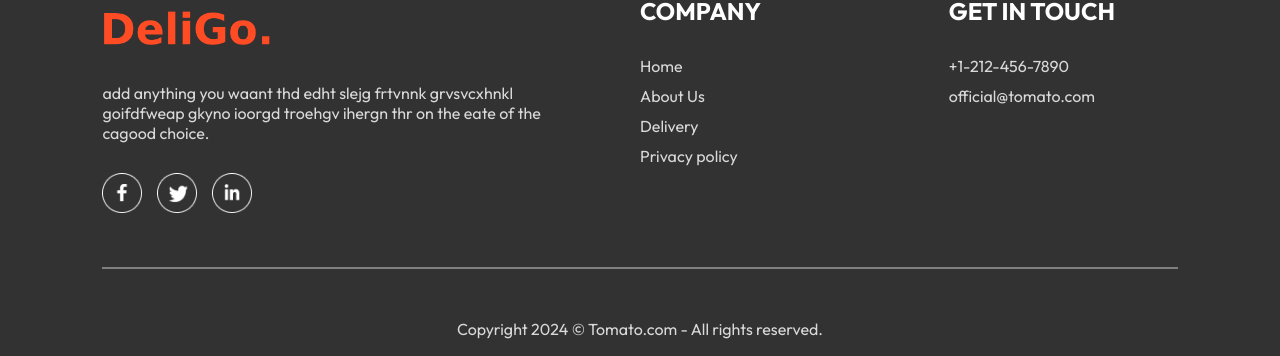
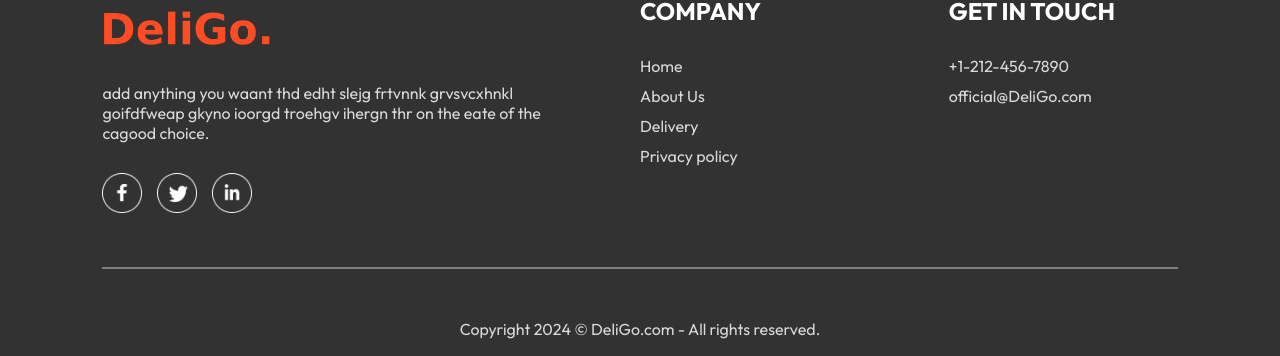
Before and after one commit to Anvithshetty17/food-delivery-app, a React (Vite) app: page /Order in a window 1280 px wide. Shown: the part 774-1130 px from the top of the page. Built offline with nearby package versions, Linux system fonts and the light colour scheme.

Commit message:
Update Footer.jsx

```diff
--- a/src/Components/Footer/Footer.jsx
+++ b/src/Components/Footer/Footer.jsx
@@ -31,14 +31,14 @@ const Footer = () => {
                 <h2>GET IN TOUCH</h2>
                 <ul>
                     <li>+1-212-456-7890</li>
-                    <li>official@tomato.com</li>
+                    <li>official@DeliGo.com</li>
                 </ul>
             </div>
         </div>
 
         <hr />
         <p className="footer-copyright">
-            Copyright 2024 &copy; Tomato.com - All rights reserved.
+            Copyright 2024 &copy; DeliGo.com - All rights reserved.
         </p>
     </div>
   )
```
